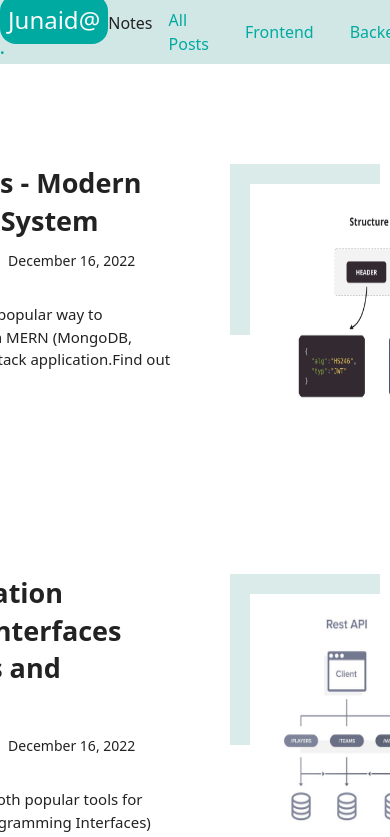
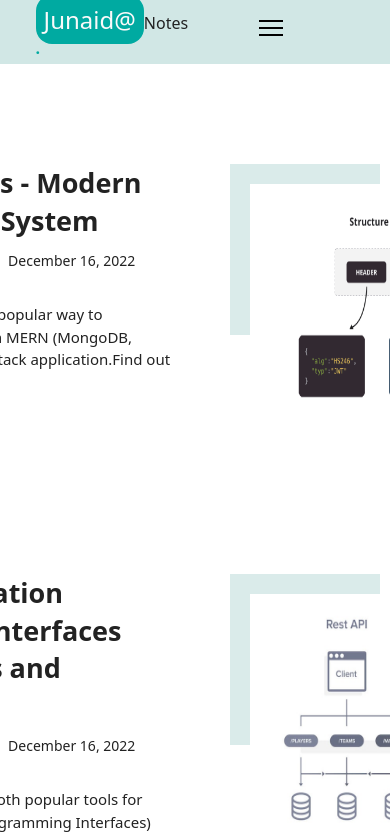
Before and after one commit to Junaidhkn/next_Blog_app, a Next.js app: page /posts/backend in a window 390 px wide. Shown: the top 837 px of the page. Built offline with nearby package versions, Linux system fonts and the light colour scheme.

Commit message:
added Hamburger menu

```diff
--- a/components/Navbar.js
+++ b/components/Navbar.js
@@ -1,8 +1,17 @@
 import Link from 'next/link.js';
+import { useState } from 'react';
 
 const Navbar = () => {
+	const [open, setOpen] = useState(false);
+
+	const btnClass = open
+		? `block hamburger lg:hidden focus:outline-none open`
+		: `block hamburger lg:hidden focus:outline-none`;
+	const menuClass = !open
+		? `absolute hidden z-40 flex-col items-center justify-center py-8 mt-10 space-y-6 font-bold bg-white sm:w-auto sm:self-center left-6 right-6 drop-shadow-md text-center`
+		: `absolute flex-col z-40 items-center justify-center py-8 mt-10 space-y-6 font-bold bg-white sm:w-auto sm:self-center left-6 right-6 drop-shadow-md text-center`;
 	return (
-		<nav className='relative h-16 bg-greenNav w-full flex justify-around '>
+		<nav className='relative h-16 bg-greenNav w-full flex items-center justify-around '>
 			<div className='flex basis-1/3 items-center justify-center'>
 				<Link href='/'>
 					<span className='bg-greenSuper text-neutral-50 text-2xl p-2 rounded-2xl'>
@@ -13,7 +22,7 @@ const Navbar = () => {
 					</span>
 				</Link>
 			</div>
-			<div className='flex space-x-1 basis-1/3 items-center justify-center'>
+			<div className='hidden lg:flex space-x-1 basis-1/3 items-center justify-center'>
 				<Link
 					className='block py-2 px-4 text-greenSuper hover:border border-solid border-greenSuper hover:bg-gray-100 dark:hover:bg-gray-600 dark:hover:text-white'
 					href='/posts'>
@@ -31,10 +40,43 @@ const Navbar = () => {
 					href='/posts/backend'>
 					Backend
 				</Link>
-
-
+			</div>
+			<div>
+				<button
+					onClick={() => {
+						setOpen(!open);
+					}}
+					className={btnClass}>
+					<span className='hamburger-top'></span>
+					<span className='hamburger-middle'></span>
+					<span className='hamburger-bottom'></span>
+				</button>
 			</div>
 
+			<div>
+				<div
+					className={menuClass}
+					onClick={() => {
+						setOpen(false);
+					}}>
+					<Link
+						className='block py-2 px-4 text-greenSuper hover:border border-solid border-greenSuper hover:bg-gray-100 dark:hover:bg-gray-600 dark:hover:text-white'
+						href='/posts'>
+						All Posts
+					</Link>
+					<Link
+						className='block py-2 px-4 text-greenSuper hover:border border-solid border-greenSuper hover:bg-gray-100 dark:hover:bg-gray-600 dark:hover:text-white'
+						href='/posts/frontend'>
+						Frontend
+					</Link>
+
+					<Link
+						className='block py-2 px-4 text-greenSuper hover:border border-solid border-greenSuper hover:bg-gray-100 dark:hover:bg-gray-600 dark:hover:text-white'
+						href='/posts/backend'>
+						Backend
+					</Link>
+				</div>
+			</div>
 		</nav>
 	);
 };
--- a/styles/globals.css
+++ b/styles/globals.css
@@ -39,3 +39,50 @@ a {
 .box {
   border: 1px solid red;
 }
+
+/* Hamburger Menu */
+.hamburger {
+  cursor: pointer;
+  width: 24px;
+  height: 24px;
+  transition: all 0.25s;
+  position: relative;
+}
+
+.hamburger-top,
+.hamburger-middle,
+.hamburger-bottom {
+  position: absolute;
+  top: 0;
+  left: 0;
+  width: 24px;
+  height: 2px;
+  background: #000;
+  transform: rotate(0);
+  transition: all 0.5s;
+}
+
+.hamburger-middle {
+  transform: translateY(7px);
+}
+
+.hamburger-bottom {
+  transform: translateY(14px);
+}
+
+.open {
+  transform: rotate(90deg);
+  transform: translateY(0px);
+}
+
+.open .hamburger-top {
+  transform: rotate(45deg) translateY(6px) translate(6px);
+}
+
+.open .hamburger-middle {
+  display: none;
+}
+
+.open .hamburger-bottom {
+  transform: rotate(-45deg) translateY(6px) translate(-6px);
+}
```
Also changed, not shown: components/Header.js (+7 -5 lines).
